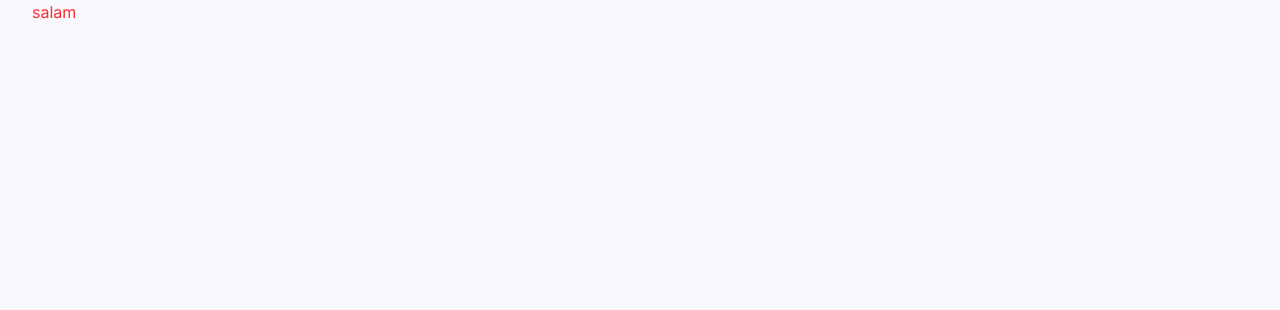
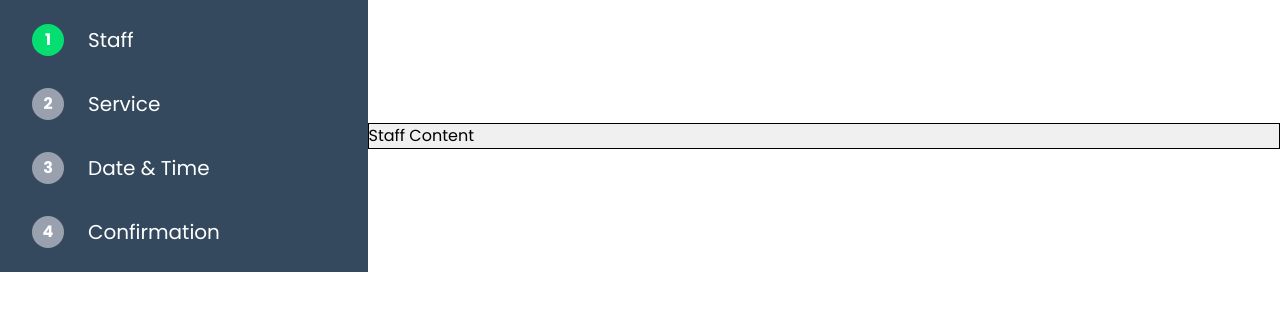
Before and after one commit to BaharAlekberova05/Dentist-Booking-Site, a React (Vite) app: page / in a window 1280 px wide. Shown: the top 310 px of the page. Built offline with nearby package versions, Linux system fonts and the light colour scheme.

Commit message:
created links and structure

```diff
--- a/src/App.jsx
+++ b/src/App.jsx
@@ -1,14 +1,20 @@
 import React from "react";
-import Home from "./components/Home";
 import { BrowserRouter as Router, Route, Routes } from "react-router-dom";
 import { ContextProvider } from "./contexts/MyContext";
+import Staff from "./components/Staff";
+import Service from "./components/Service";
+import Date from "./components/Date";
+import Confirmation from "./components/Confirmation";
 
 const App = () => {
   return (
     <Router>
       <ContextProvider>
         <Routes>
-          <Route path="/" element={<Home />} />
+          <Route path="/" element={<Staff />} />
+          <Route path="/service" element={<Service />} />
+          <Route path="/date" element={<Date />} />
+          <Route path="/confirmation" element={<Confirmation />} />
         </Routes>
       </ContextProvider>
     </Router>
--- a/src/assets/style/index.css
+++ b/src/assets/style/index.css
@@ -1,13 +1,14 @@
-@import url("https://fonts.googleapis.com/css2?family=Inter:ital,opsz,wght@0,14..32,100..900;1,14..32,100..900&display=swap");
+@import url("https://fonts.googleapis.com/css2?family=Poppins:ital,wght@0,100;0,200;0,300;0,400;0,500;0,600;0,700;0,800;0,900;1,100;1,200;1,300;1,400;1,500;1,600;1,700;1,800;1,900&display=swap");
 @import "tailwindcss";
-@custom-variant dark (&:where(.dark, .dark *));
 
 @theme {
   --custom-color: #f2695c;
   --custom-black: #212529;
   --custom-border: #d5d5d5;
   --custom-gray: #868686;
-  --custom-bg: #f8f8fd;
+  --custom-bg: #34495e;
+  --main-bg: #f0f0f0;
+  --custom-blue: #1384da;
 }
 
 .container {
@@ -16,7 +17,7 @@
 
 @layer base {
   body {
-    font-family: "Inter", sans-serif;
-    background-color: #f8f8fd;
+    font-family: "Poppins", sans-serif;
+    /* background-color: #f8f8fd; */
   }
 }
--- /dev/null
+++ b/src/components/Confirmation.jsx
@@ -0,0 +1,14 @@
+import React from "react";
+import ConfirmationContent from "./ConfirmationContent";
+import Sidebar from "./Sidebar";
+
+const Confirmation = () => {
+  return (
+    <div className="flex items-center h-full">
+      <Sidebar />
+      <ConfirmationContent />
+    </div>
+  );
+};
+
+export default Confirmation;
--- /dev/null
+++ b/src/components/ConfirmationContent.jsx
@@ -0,0 +1,11 @@
+import React from 'react'
+
+const ConfirmationContent = () => {
+  return (
+    <div className='flex-3 border bg-(--main-bg)'>
+    Confirmation Content
+  </div>
+  )
+}
+
+export default ConfirmationContent
--- /dev/null
+++ b/src/components/Date.jsx
@@ -0,0 +1,14 @@
+import React from "react";
+import DateContent from "./DateContent";
+import Sidebar from "./Sidebar";
+
+const Date = () => {
+  return (
+    <div className="flex items-center h-full">
+      <Sidebar />
+      <DateContent />
+    </div>
+  );
+};
+
+export default Date;
--- /dev/null
+++ b/src/components/DateContent.jsx
@@ -0,0 +1,11 @@
+import React from 'react'
+
+const DateContent = () => {
+  return (
+    <div className='flex-3 border bg-(--main-bg)'>
+    Date Content
+  </div>
+  )
+}
+
+export default DateContent
--- a/src/components/Home.jsx
+++ /dev/null
@@ -1,14 +0,0 @@
-import React, { useContext } from "react";
-import { MyContext } from "../contexts/MyContext";
-
-const Home = () => {
-  const { value, setValue } = useContext(MyContext);
-
-  return (
-    <div className="container">
-      <h1 className="text-red-500">{value}</h1>
-    </div>
-  );
-};
-
-export default Home;
--- /dev/null
+++ b/src/components/Service.jsx
@@ -0,0 +1,14 @@
+import React from "react";
+import ServiceContent from "./ServiceContent";
+import Sidebar from "./Sidebar";
+
+const Service = () => {
+  return (
+    <div className="flex items-center h-full">
+      <Sidebar />
+      <ServiceContent />
+    </div>
+  );
+};
+
+export default Service;
--- /dev/null
+++ b/src/components/ServiceContent.jsx
@@ -0,0 +1,11 @@
+import React from 'react'
+
+const ServiceContent = () => {
+  return (
+    <div className='flex-3 border bg-(--main-bg)'>
+      Service Content
+    </div>
+  )
+}
+
+export default ServiceContent
--- /dev/null
+++ b/src/components/Sidebar.jsx
@@ -0,0 +1,74 @@
+import React from "react";
+import { NavLink } from "react-router-dom";
+
+const Sidebar = () => {
+  return (
+    <div className="flex-1 py-6 px-8 flex flex-col space-y-8 bg-(--custom-bg)">
+      <NavLink to="/">
+        {({ isActive }) => (
+          <div className="flex items-center space-x-6">
+            <div
+              className={`rounded-full flex items-center justify-center size-8 text-white font-bold ${
+                isActive ? "bg-green-400" : "bg-gray-400"
+              }`}
+            >
+              1
+            </div>
+
+            <span className="text-white text-xl">Staff</span>
+          </div>
+        )}
+      </NavLink>
+
+      <NavLink to="/service">
+        {({ isActive }) => (
+          <div className="flex items-center space-x-6">
+            <div
+              className={`rounded-full flex items-center justify-center size-8 text-white font-bold ${
+                isActive ? "bg-green-400" : "bg-gray-400"
+              }`}
+            >
+              2
+            </div>
+
+            <span className="text-white text-xl">Service</span>
+          </div>
+        )}
+      </NavLink>
+
+      <NavLink to="/date">
+        {({ isActive }) => (
+          <div className="flex items-center space-x-6">
+            <div
+              className={`rounded-full flex items-center justify-center size-8 text-white font-bold ${
+                isActive ? "bg-green-400" : "bg-gray-400"
+              }`}
+            >
+              3
+            </div>
+
+            <span className="text-white text-xl">Date & Time</span>
+          </div>
+        )}
+      </NavLink>
+
+      <NavLink to="/confirmation">
+        {({ isActive }) => (
+          <div className="flex items-center space-x-6">
+            <div
+              className={`rounded-full flex items-center justify-center size-8 text-white font-bold ${
+                isActive ? "bg-green-400" : "bg-gray-400"
+              }`}
+            >
+              4
+            </div>
+
+            <span className="text-white text-xl">Confirmation</span>
+          </div>
+        )}
+      </NavLink>
+    </div>
+  );
+};
+
+export default Sidebar;
--- /dev/null
+++ b/src/components/Staff.jsx
@@ -0,0 +1,14 @@
+import React from "react";
+import Sidebar from "./Sidebar";
+import StaffContent from "./StaffContent";
+
+const Staff = () => {
+  return (
+    <div className="flex items-center h-full">
+      <Sidebar />
+      <StaffContent />
+    </div>
+  );
+};
+
+export default Staff;
--- /dev/null
+++ b/src/components/StaffContent.jsx
@@ -0,0 +1,11 @@
+import React from 'react'
+
+const StaffContent = () => {
+  return (
+    <div className='flex-3 border bg-(--main-bg)'>
+      Staff Content
+    </div>
+  )
+}
+
+export default StaffContent
```
